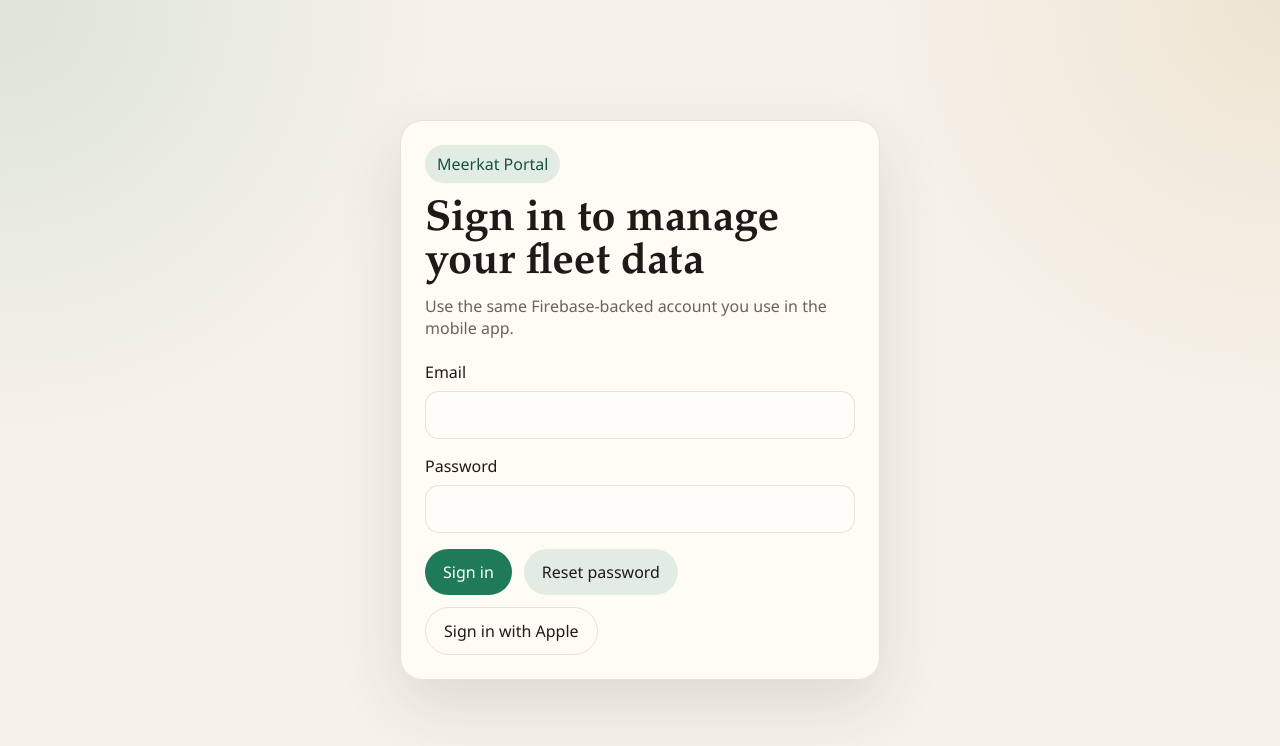
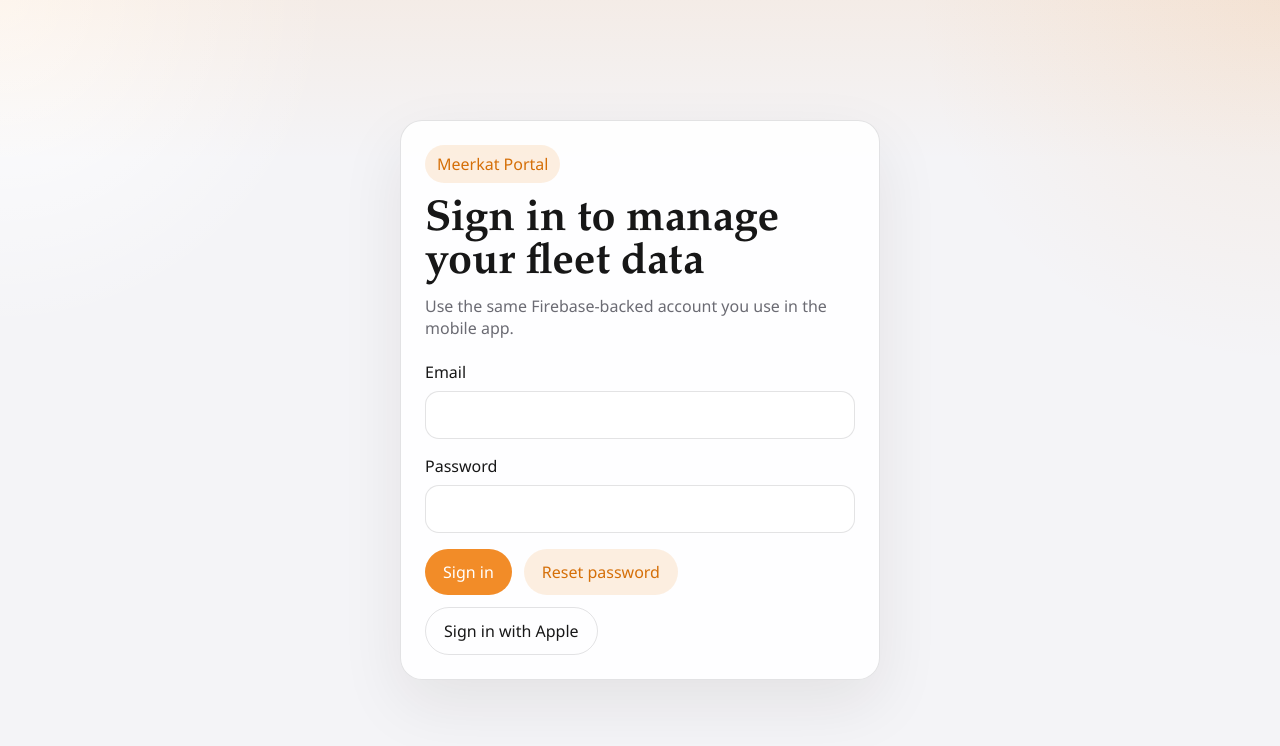
Before and after one commit to meerkatinnovations/Meerkat---Milage-Tracker, a Next.js app in the folder meerkat-web/: page /login in a window 1280 px wide. Shown: the top 746 px of the page. Built offline with nearby package versions, Linux system fonts and the light colour scheme; no server answers.

Commit message:
Align web portal color scheme with iOS app

```diff
--- a/meerkat-web/app/globals.css
+++ b/meerkat-web/app/globals.css
@@ -1,14 +1,15 @@
 :root {
-  --bg: #f6f2ea;
-  --surface: rgba(255, 252, 246, 0.92);
-  --surface-strong: #fffdf8;
-  --text: #1f1a17;
-  --muted: #6e6258;
-  --line: rgba(56, 39, 25, 0.12);
-  --brand: #1f7a5a;
-  --brand-strong: #145540;
-  --warning: #b26a00;
-  --shadow: 0 24px 64px rgba(53, 36, 25, 0.12);
+  --bg: #f4f4f7;
+  --surface: rgba(255, 255, 255, 0.9);
+  --surface-strong: #ffffff;
+  --text: #171717;
+  --muted: #6b6b73;
+  --line: rgba(60, 60, 67, 0.14);
+  --brand: #f28c28;
+  --brand-strong: #d56f08;
+  --warning: #c27a12;
+  --brand-soft: rgba(242, 140, 40, 0.14);
+  --shadow: 0 24px 64px rgba(33, 22, 6, 0.08);
   --radius: 22px;
   --font-body: "Avenir Next", "Segoe UI", sans-serif;
   --font-display: "Iowan Old Style", "Palatino Linotype", serif;
@@ -23,8 +24,9 @@ body {
   margin: 0;
   min-height: 100%;
   background:
-    radial-gradient(circle at top left, rgba(31, 122, 90, 0.12), transparent 30%),
-    radial-gradient(circle at top right, rgba(178, 106, 0, 0.1), transparent 28%),
+    linear-gradient(180deg, rgba(242, 140, 40, 0.08), transparent 20%),
+    radial-gradient(circle at top right, rgba(242, 140, 40, 0.1), transparent 24%),
+    radial-gradient(circle at top left, rgba(255, 255, 255, 0.95), transparent 22%),
     var(--bg);
   color: var(--text);
   font-family: var(--font-body);
@@ -55,7 +57,9 @@ textarea {
 .sidebar {
   padding: 32px 24px;
   border-right: 1px solid var(--line);
-  background: rgba(255, 250, 243, 0.78);
+  background:
+    linear-gradient(180deg, rgba(255, 255, 255, 0.88), rgba(248, 248, 250, 0.88)),
+    rgba(255, 255, 255, 0.72);
   backdrop-filter: blur(18px);
 }
 
@@ -120,8 +124,8 @@ textarea {
 
 .nav-item.active,
 .nav-item:hover {
-  background: rgba(31, 122, 90, 0.12);
-  color: var(--text);
+  background: var(--brand-soft);
+  color: var(--brand-strong);
 }
 
 .brand-lockup {
@@ -135,10 +139,11 @@ textarea {
   display: grid;
   place-items: center;
   border-radius: 14px;
-  background: linear-gradient(135deg, var(--brand), #7fbf67);
+  background: linear-gradient(135deg, #ffb15d, var(--brand));
   color: white;
   font-family: var(--font-display);
   font-size: 1.25rem;
+  box-shadow: 0 10px 24px rgba(242, 140, 40, 0.28);
 }
 
 .topbar {
@@ -159,8 +164,8 @@ textarea {
 }
 
 .button.secondary {
-  background: rgba(31, 122, 90, 0.12);
-  color: var(--text);
+  background: var(--brand-soft);
+  color: var(--brand-strong);
 }
 
 .button.ghost {
@@ -228,7 +233,7 @@ th {
   gap: 8px;
   padding: 8px 12px;
   border-radius: 999px;
-  background: rgba(31, 122, 90, 0.12);
+  background: var(--brand-soft);
   color: var(--brand-strong);
 }
 
@@ -237,6 +242,51 @@ th {
   border: 1px dashed var(--line);
   border-radius: 18px;
   color: var(--muted);
+  background: rgba(255, 255, 255, 0.55);
+}
+
+.card:hover {
+  border-color: rgba(242, 140, 40, 0.18);
+}
+
+.input:focus,
+.textarea:focus,
+select:focus {
+  outline: 2px solid rgba(242, 140, 40, 0.22);
+  border-color: rgba(242, 140, 40, 0.38);
+}
+
+::selection {
+  background: rgba(242, 140, 40, 0.22);
+}
+
+@media (prefers-color-scheme: dark) {
+  :root {
+    --bg: #121214;
+    --surface: rgba(28, 28, 30, 0.88);
+    --surface-strong: #1c1c1e;
+    --text: #f5f5f7;
+    --muted: #a1a1aa;
+    --line: rgba(255, 255, 255, 0.08);
+    --brand-soft: rgba(242, 140, 40, 0.18);
+    --shadow: 0 24px 64px rgba(0, 0, 0, 0.28);
+  }
+
+  html,
+  body {
+    background:
+      linear-gradient(180deg, rgba(242, 140, 40, 0.12), transparent 16%),
+      radial-gradient(circle at top right, rgba(242, 140, 40, 0.14), transparent 22%),
+      #121214;
+  }
+
+  .sidebar {
+    background: rgba(22, 22, 24, 0.84);
+  }
+
+  .empty-state {
+    background: rgba(255, 255, 255, 0.02);
+  }
 }
 
 @media (max-width: 900px) {
```
